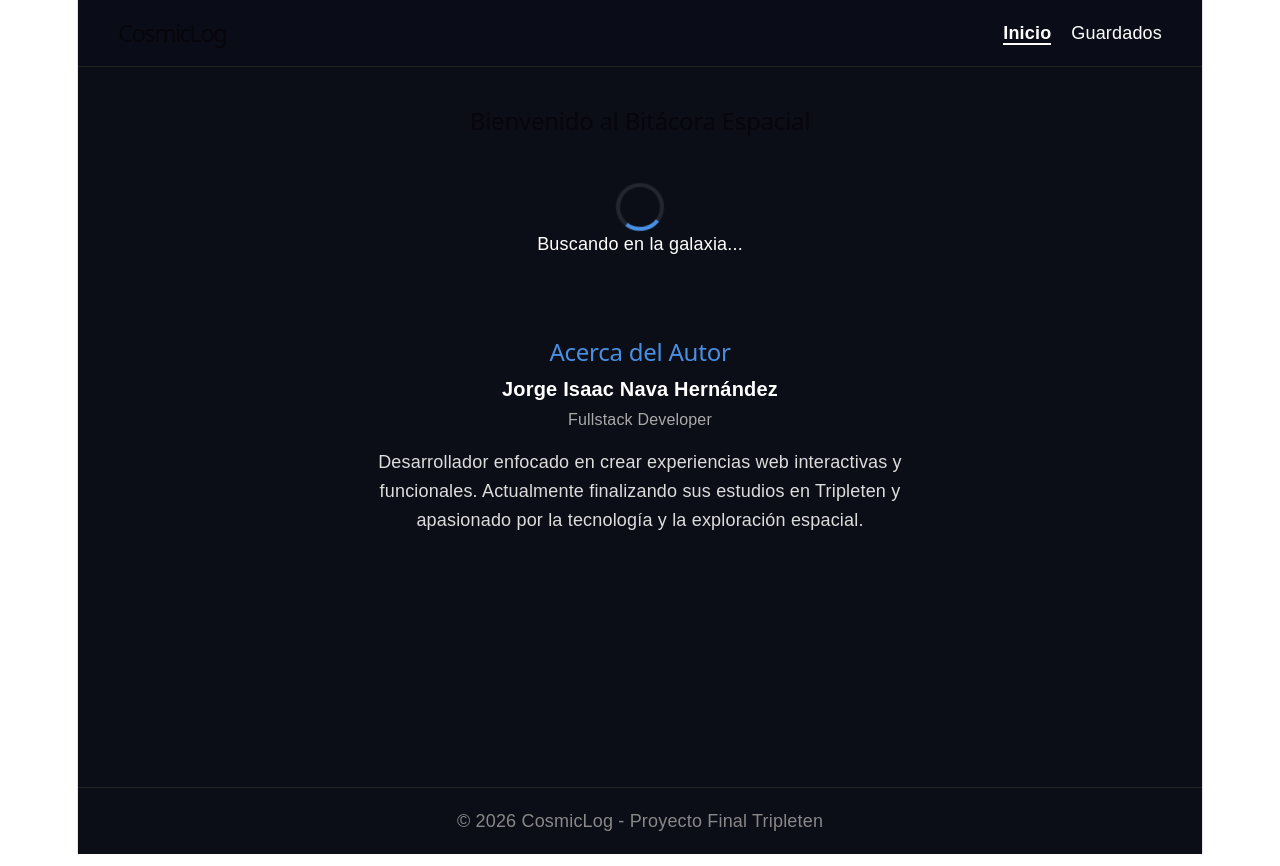
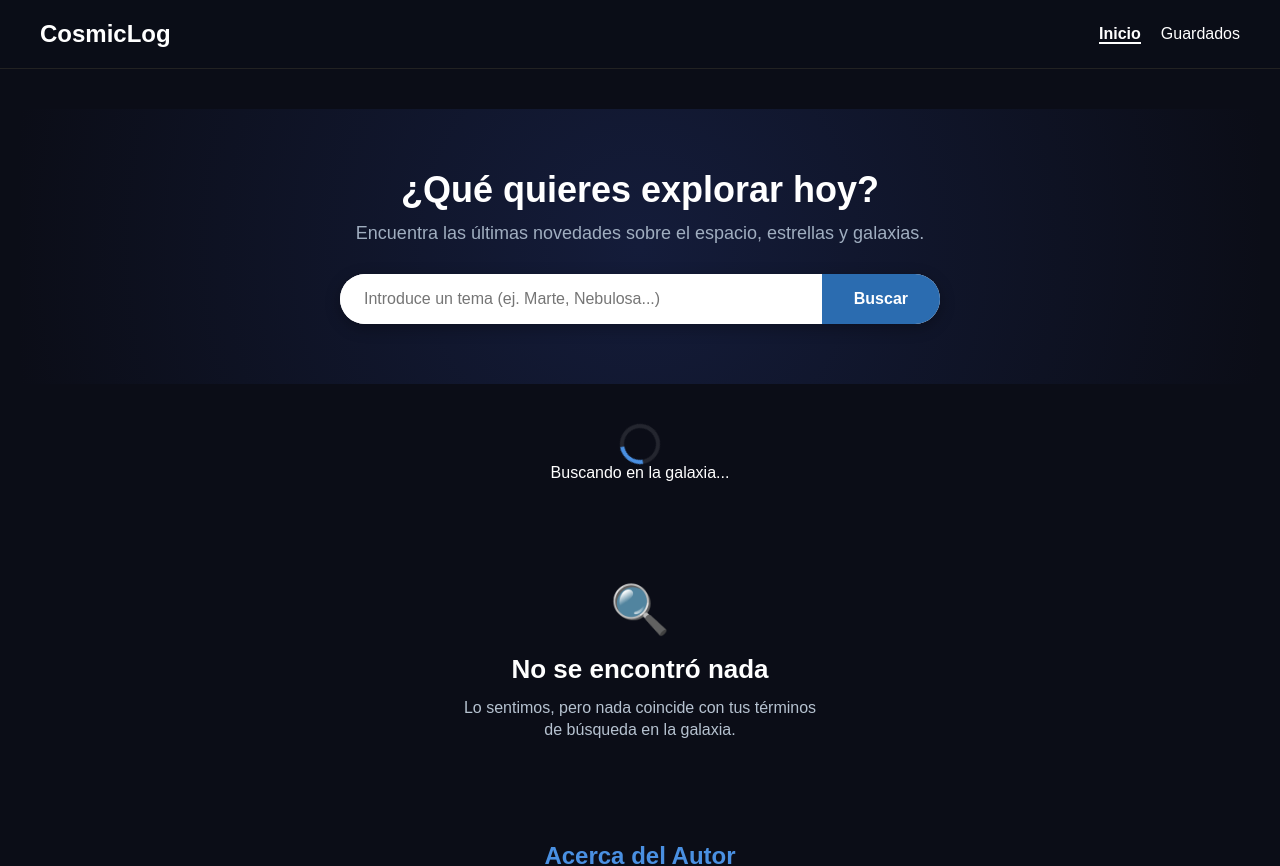
Before and after one commit to Isaac14ik/cosmic-log, a React (Vite) app: page / in a window 1280 px wide. Shown: the top 866 px of the page. Built offline with nearby package versions, Linux system fonts and the light colour scheme.

Commit message:
style: add reset CSS, SearchForm and NotFound components using BEM methodology

```diff
--- a/src/components/Main/Main.jsx
+++ b/src/components/Main/Main.jsx
@@ -1,13 +1,17 @@
 import React from 'react';
+import SearchForm from '../SearchForm/SearchForm';
+import Preloader from '../Preloader/Preloader';
+import NotFound from '../NotFound/NotFound';
 import About from '../About/About';
-import Preloader from '../Preloader/Preloader';
 import './Main.css';
 
 function Main() {
   return (
     <main className="main">
-      <h2>Bienvenido al Bitácora Espacial</h2>
+      <SearchForm />
+      {/* Estos componentes se mostrarán condicionalmente más adelante con la lógica de la API */}
       <Preloader />
+      <NotFound />
       <About />
     </main>
   );
--- /dev/null
+++ b/src/components/NotFound/NotFound.css
@@ -0,0 +1,27 @@
+.not-found {
+  display: flex;
+  flex-direction: column;
+  align-items: center;
+  justify-content: center;
+  padding: 60px 20px;
+  text-align: center;
+}
+
+.not-found__icon {
+  font-size: 48px;
+  margin-bottom: 16px;
+}
+
+.not-found__title {
+  font-size: 26px;
+  font-weight: bold;
+  margin-bottom: 12px;
+  color: #ffffff;
+}
+
+.not-found__subtitle {
+  font-size: 16px;
+  color: #b6c2d0;
+  max-width: 360px;
+  line-height: 1.4;
+}
--- /dev/null
+++ b/src/components/NotFound/NotFound.jsx
@@ -0,0 +1,16 @@
+import React from 'react';
+import './NotFound.css';
+
+function NotFound() {
+  return (
+    <section className="not-found">
+      <div className="not-found__icon">🔍</div>
+      <h3 className="not-found__title">No se encontró nada</h3>
+      <p className="not-found__subtitle">
+        Lo sentimos, pero nada coincide con tus términos de búsqueda en la galaxia.
+      </p>
+    </section>
+  );
+}
+
+export default NotFound;
--- /dev/null
+++ b/src/components/SearchForm/SearchForm.css
@@ -0,0 +1,73 @@
+.search-form {
+  display: flex;
+  flex-direction: column;
+  align-items: center;
+  padding: 60px 20px;
+  background: radial-gradient(circle, rgba(20,28,58,1) 0%, rgba(11,13,23,1) 100%);
+  text-align: center;
+}
+
+.search-form__title {
+  font-size: 36px;
+  margin-bottom: 12px;
+}
+
+.search-form__subtitle {
+  font-size: 18px;
+  color: #a0aec0;
+  margin-bottom: 30px;
+}
+
+.search-form__field {
+  display: flex;
+  width: 100%;
+  max-width: 600px;
+  background-color: #ffffff;
+  border-radius: 30px;
+  overflow: hidden;
+  box-shadow: 0 4px 15px rgba(0, 0, 0, 0.3);
+}
+
+.search-form__input {
+  flex: 1;
+  padding: 16px 24px;
+  border: none;
+  outline: none;
+  font-size: 16px;
+}
+
+.search-form__button {
+  background-color: #2b6cb0;
+  color: #ffffff;
+  padding: 16px 32px;
+  font-size: 16px;
+  font-weight: bold;
+  transition: background-color 0.2s ease, transform 0.1s ease;
+}
+
+.search-form__button:hover {
+  background-color: #3182ce;
+}
+
+.search-form__button:active {
+  transform: scale(0.98);
+}
+
+/* Responsivo para móviles */
+@media screen and (max-width: 600px) {
+  .search-form__field {
+    flex-direction: column;
+    border-radius: 12px;
+    background: transparent;
+  }
+
+  .search-form__input {
+    border-radius: 12px;
+    margin-bottom: 10px;
+  }
+
+  .search-form__button {
+    border-radius: 12px;
+    width: 100%;
+  }
+}
--- /dev/null
+++ b/src/components/SearchForm/SearchForm.jsx
@@ -0,0 +1,35 @@
+import React, { useState } from 'react';
+import './SearchForm.css';
+
+function SearchForm() {
+  const [query, setQuery] = useState('');
+
+  const handleSubmit = (e) => {
+    e.preventDefault();
+    console.log('Buscando:', query);
+  };
+
+  return (
+    <form className="search-form" onSubmit={handleSubmit}>
+      <h2 className="search-form__title">¿Qué quieres explorar hoy?</h2>
+      <p className="search-form__subtitle">
+        Encuentra las últimas novedades sobre el espacio, estrellas y galaxias.
+      </p>
+      <div className="search-form__field">
+        <input
+          type="text"
+          className="search-form__input"
+          placeholder="Introduce un tema (ej. Marte, Nebulosa...)"
+          value={query}
+          onChange={(e) => setQuery(e.target.value)}
+          required
+        />
+        <button type="submit" className="search-form__button">
+          Buscar
+        </button>
+      </div>
+    </form>
+  );
+}
+
+export default SearchForm;
--- a/src/index.css
+++ b/src/index.css
@@ -1,111 +1,42 @@
-:root {
-  --text: #6b6375;
-  --text-h: #08060d;
-  --bg: #fff;
-  --border: #e5e4e7;
-  --code-bg: #f4f3ec;
-  --accent: #aa3bff;
-  --accent-bg: rgba(170, 59, 255, 0.1);
-  --accent-border: rgba(170, 59, 255, 0.5);
-  --social-bg: rgba(244, 243, 236, 0.5);
-  --shadow:
-    rgba(0, 0, 0, 0.1) 0 10px 15px -3px, rgba(0, 0, 0, 0.05) 0 4px 6px -2px;
-
-  --sans: system-ui, 'Segoe UI', Roboto, sans-serif;
-  --heading: system-ui, 'Segoe UI', Roboto, sans-serif;
-  --mono: ui-monospace, Consolas, monospace;
-
-  font: 18px/145% var(--sans);
-  letter-spacing: 0.18px;
-  color-scheme: light dark;
-  color: var(--text);
-  background: var(--bg);
-  font-synthesis: none;
-  text-rendering: optimizeLegibility;
-  -webkit-font-smoothing: antialiased;
-  -moz-osx-font-smoothing: grayscale;
-
-  @media (max-width: 1024px) {
-    font-size: 16px;
-  }
+/* Reset básico para asegurar consistencia en todos los navegadores */
+*,
+*::before,
+*::after {
+  box-sizing: border-box;
+  margin: 0;
+  padding: 0;
 }
 
-@media (prefers-color-scheme: dark) {
-  :root {
-    --text: #9ca3af;
-    --text-h: #f3f4f6;
-    --bg: #16171d;
-    --border: #2e303a;
-    --code-bg: #1f2028;
-    --accent: #c084fc;
-    --accent-bg: rgba(192, 132, 252, 0.15);
-    --accent-border: rgba(192, 132, 252, 0.5);
-    --social-bg: rgba(47, 48, 58, 0.5);
-    --shadow:
-      rgba(0, 0, 0, 0.4) 0 10px 15px -3px, rgba(0, 0, 0, 0.25) 0 4px 6px -2px;
-  }
-
-  #social .button-icon {
-    filter: invert(1) brightness(2);
-  }
+html {
+  scroll-behavior: smooth;
+  -webkit-text-size-adjust: 100%;
 }
 
 body {
   margin: 0;
+  font-family: -apple-system, BlinkMacSystemFont, 'Segoe UI', 'Roboto', 'Oxygen',
+    'Ubuntu', 'Cantarell', 'Fira Sans', 'Droid Sans', 'Helvetica Neue',
+    sans-serif;
+  -webkit-font-smoothing: antialiased;
+  -moz-osx-font-smoothing: grayscale;
+  background-color: #0b0d17;
+  color: #ffffff;
+  overflow-x: hidden; /* Evita scroll horizontal */
 }
 
-#root {
-  width: 1126px;
+img {
   max-width: 100%;
-  margin: 0 auto;
-  text-align: center;
-  border-inline: 1px solid var(--border);
-  min-height: 100svh;
-  display: flex;
-  flex-direction: column;
-  box-sizing: border-box;
+  display: block;
 }
 
-h1,
-h2 {
-  font-family: var(--heading);
-  font-weight: 500;
-  color: var(--text-h);
+button {
+  cursor: pointer;
+  border: none;
+  background: none;
+  font-family: inherit;
 }
 
-h1 {
-  font-size: 56px;
-  letter-spacing: -1.68px;
-  margin: 32px 0;
-  @media (max-width: 1024px) {
-    font-size: 36px;
-    margin: 20px 0;
-  }
+a {
+  text-decoration: none;
+  color: inherit;
 }
-h2 {
-  font-size: 24px;
-  line-height: 118%;
-  letter-spacing: -0.24px;
-  margin: 0 0 8px;
-  @media (max-width: 1024px) {
-    font-size: 20px;
-  }
-}
-p {
-  margin: 0;
-}
-
-code,
-.counter {
-  font-family: var(--mono);
-  display: inline-flex;
-  border-radius: 4px;
-  color: var(--text-h);
-}
-
-code {
-  font-size: 15px;
-  line-height: 135%;
-  padding: 4px 8px;
-  background: var(--code-bg);
-}
```
